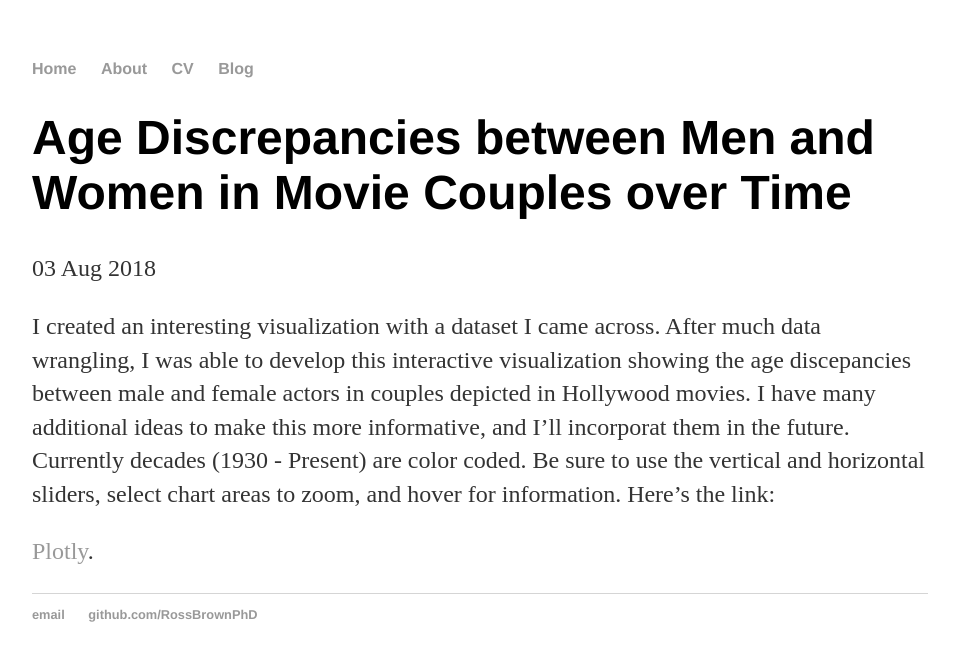
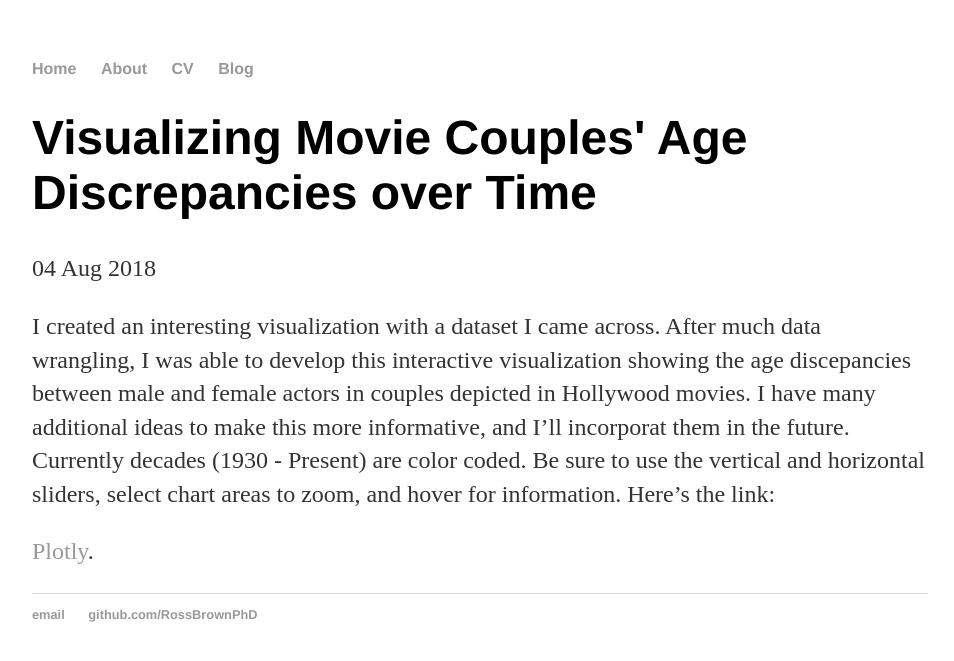
Before and after one commit to RossBrownPhD/RossBrownPhD.github.io, a Jekyll site: the page built from _posts/2018-08-04-Visualizing-Movie-Couples'-Age-Discrepancies-over-Time.md, in a window 1280 px wide. Shown: the top 661 px of the page, without its empty margins (160-1114 px from the left). Built offline with Jekyll 4.4.1, drawn with Linux system fonts in a browser that asks for light colours.

Commit message:
Update and rename 2018-07-30-Plotly-Data-Visualization.md to 2018-08-04-Visualizing-Movie-Couples'-Age-Discrepancies-over-Time.md

```diff
--- a/_posts/2018-07-30-Plotly-Data-Visualization.md
+++ b/_posts/2018-08-04-Visualizing-Movie-Couples'-Age-Discrepancies-over-Time.md
@@ -1,7 +1,7 @@
 ---
 layout: post
-title: "Age Discrepancies between Men and Women in Movie Couples over Time"
-date: 2018-08-03
+title: "Visualizing Movie Couples' Age Discrepancies over Time"
+date: 2018-08-04
 ---
 
 I created an interesting visualization with a dataset I came across. After much data wrangling, I was able to develop this interactive visualization showing the age discepancies between male and female actors in couples depicted in Hollywood movies. I have many additional ideas to make this more informative, and I'll incorporat them in the future. Currently decades (1930 - Present) are color coded. Be sure to use the vertical and horizontal sliders, select chart areas to zoom, and hover for information.
```
